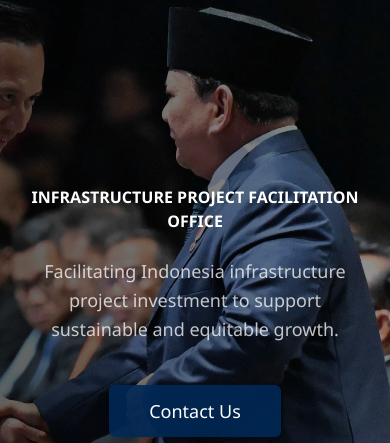
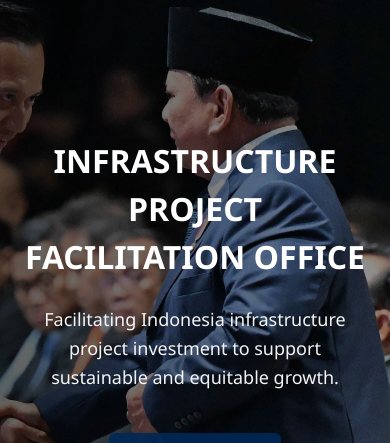
Before and after one commit to MHibriziF/SIFPI-FE, a Next.js app: page / in a window 390 px wide. Shown: the part 150-593 px from the top of the page. Built offline with nearby package versions, Linux system fonts and the light colour scheme; no server answers.

Commit message:
refactor: adjust styling

```diff
--- a/src/app/layout.tsx
+++ b/src/app/layout.tsx
@@ -3,7 +3,7 @@ import { Toaster } from 'sonner';
 import '@/styles/globals.css';
 
 export const metadata: Metadata = {
-  title: 'IPFO SIFPI',
+  title: 'Infrastructure Project Facilitation Office | IPFO | SIFPI',
   description: 'Sistem Informasi Fasilitasi Proyek Infrastruktur. Facilitating Indonesia infrastructure project investment to support sustainable and equitable growth. Access infrastructure projects and investment opportunities.',
   keywords: ['IPFO', 'SIFPI', 'infrastructure projects',
     'investment opportunities', 'Indonesia', 'sustainable growth',
@@ -13,10 +13,10 @@ export const metadata: Metadata = {
     'PPP projects', 'government projects', 'private projects', 'infrastructure news',],
   authors: [{ name: 'Propensi Fasilkom UI - Propen A+' }],
   openGraph: {
-    title: 'IPFO SIFPI',
+    title: 'Infrastructure Project Facilitation Office | IPFO | SIFPI',
     description: 'Sistem Informasi Fasilitasi Proyek Infrastruktur. Facilitating Indonesia infrastructure project investment to support sustainable and equitable growth. Access infrastructure projects and investment opportunities.',
     url: 'https://sifpi.up.railway.app/',
-    siteName: 'IPFO SIFPI',
+    siteName: 'IPFO - SIFPI',
   },
 };
 
--- a/src/shared/components/home/hero.tsx
+++ b/src/shared/components/home/hero.tsx
@@ -42,15 +42,15 @@ export default function Hero({
       >
         <h1
           className={cn(
-            'font-bold text-white leading-tight text-center text-[clamp(1rem,3vw,2.5rem)]',
-            side && 'lg:text-[clamp(1rem,1.5vw,2rem)]'
+            'font-bold text-white text-center text-[clamp(2rem,3vw,2.5rem)]',
+            side && 'lg:text-[clamp(2rem,1.5vw,2rem)]'
           )}
           style={{ animation: 'fade-in-up 0.6s ease-out 0.12s both' }}
         >
           INFRASTRUCTURE PROJECT FACILITATION OFFICE
         </h1>
         <p
-          className="mt-6 text-lg text-white/75 leading-relaxed text-center"
+          className="mt-6 text-lg text-white/95 leading-relaxed text-center"
           style={{ animation: 'fade-in-up 0.6s ease-out 0.24s both' }}
         >
           Facilitating Indonesia infrastructure project investment to support sustainable and
--- a/src/styles/globals.css
+++ b/src/styles/globals.css
@@ -122,6 +122,10 @@
   --color-action-verify: #e84d0e;
 }
 
+html {
+  background: var(--brand-primary);
+}
+
 body {
   background: var(--background);
   color: var(--foreground);
```
